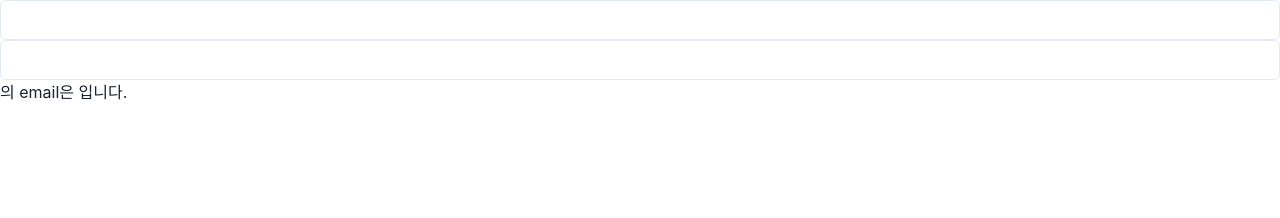
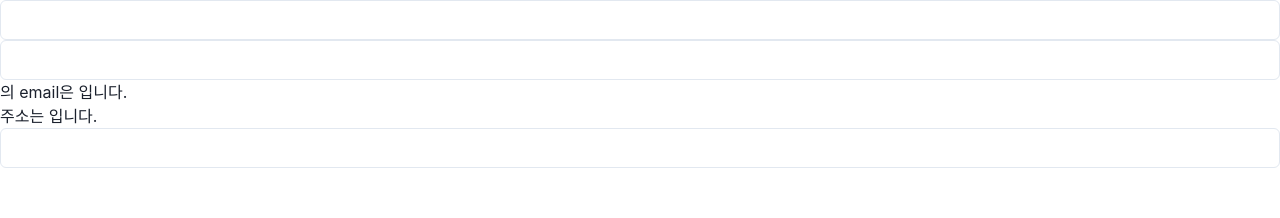
Before and after one commit to sebaek/react20231031, a React (Create React App) app: page / in a window 1280 px wide. Shown: the top 218 px of the page. Built offline with nearby package versions, Linux system fonts and the light colour scheme.

Commit message:
state 사용 예제 연습 시작2, 완료2

```diff
--- a/src/App.js
+++ b/src/App.js
@@ -3,10 +3,18 @@ import { Box, Input, Text } from "@chakra-ui/react";
 
 function App(props) {
   const [username, setUsername] = useState("");
-  const email = ""; // state로 바꾸기
+  const [email, setEmail] = useState("");
+  const [address, setAddress] = useState();
+
+  console.log(username);
+  console.log(email);
 
   function handleUserNameChange(e) {
     setUsername(e.target.value);
+  }
+
+  function handleEmailChange(e) {
+    setEmail(e.target.value);
   }
 
   return (
@@ -15,11 +23,20 @@ function App(props) {
         <Input type="text" value={username} onChange={handleUserNameChange} />
       </Box>
       <Box>
-        <Input type="text" value={email} />
+        <Input type="text" value={email} onChange={handleEmailChange} />
       </Box>
       <Text>
-        {username}의 email은 {email} 입니다.
+        {username}의 email은 {email} 입니다. <br />
+        주소는 {address}입니다.
       </Text>
+
+      <Box>
+        <Input
+          type="text"
+          value={address}
+          onChange={(e) => setAddress(e.target.value)}
+        />
+      </Box>
     </div>
   );
 }
```
